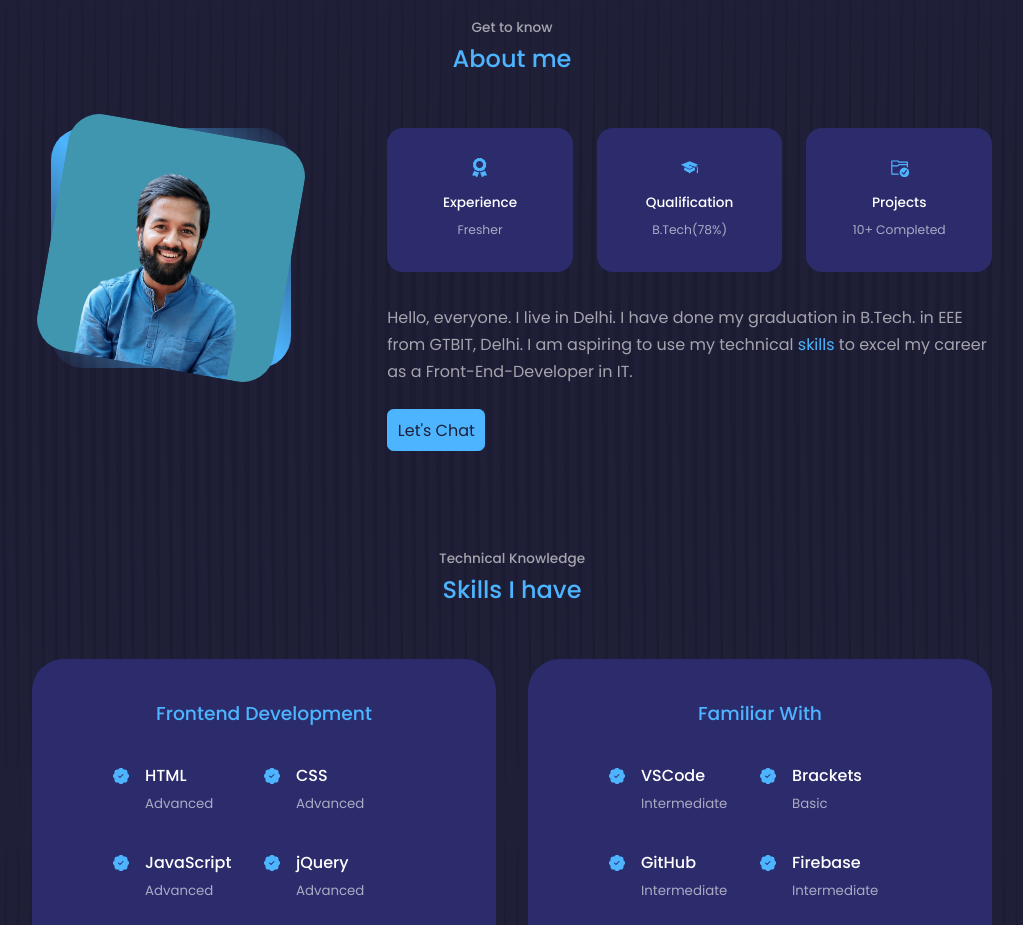
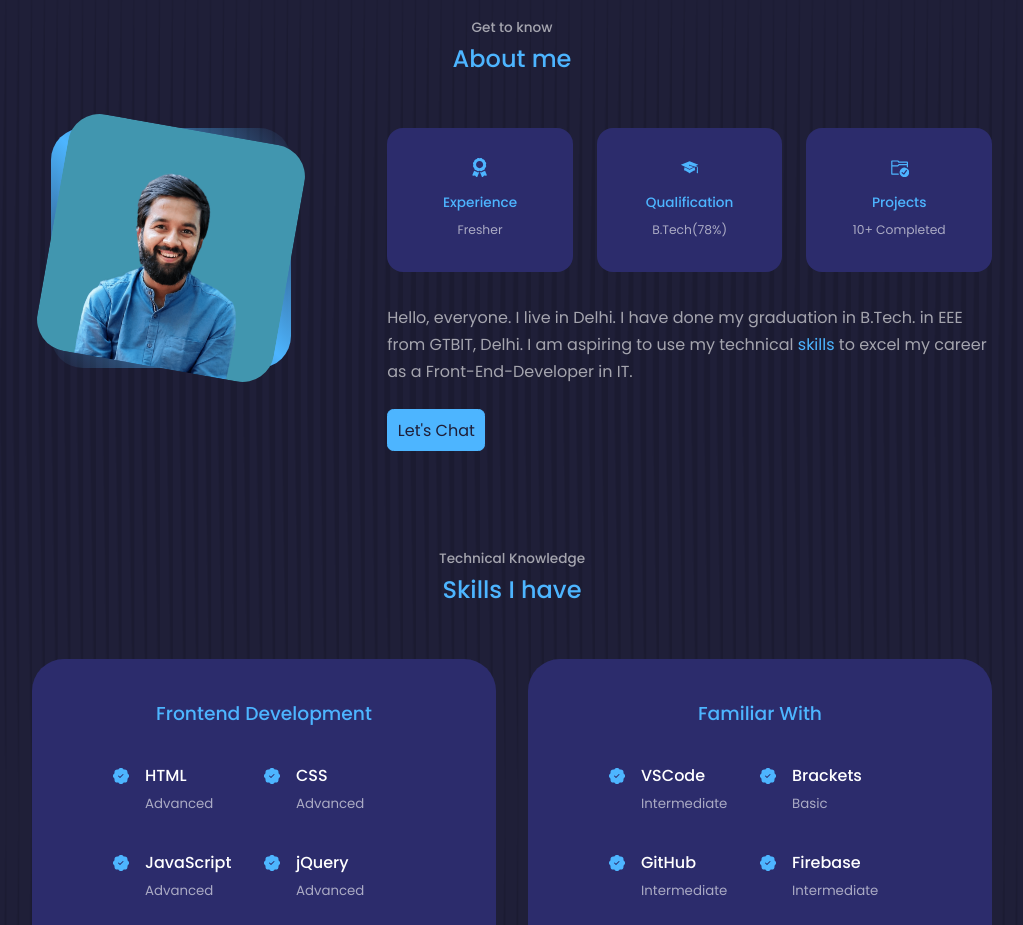
Before and after one commit to ash14ish/My-Portfolio, a React (Create React App) app: page / in a window 1280 px wide. Shown: the part 880-1805 px from the top of the page, without its empty margins (128-1151 px from the left). Built offline with nearby package versions, Linux system fonts and the light colour scheme.

Commit message:
portfolio

```diff
--- a/src/components/About/About.css
+++ b/src/components/About/About.css
@@ -44,13 +44,14 @@
   border-radius: 1rem;
   padding: 1.8rem 1rem;
   text-align: center;
+  scroll-behavior: smooth;
 }
 
 .about__card:hover {
   background: transparent;
   border-color: var(--color-primary-variant);
   transition: var(--transition);
-  cursor: default;
+  cursor: pointer;
 }
 
 .about__icon {
--- a/src/components/About/About.jsx
+++ b/src/components/About/About.jsx
@@ -17,23 +17,23 @@ const About = React.forwardRef((_, ref) => {
 
         <div className="about__content">
           <div className="about__cards">
-            <article className="about__card">
+            <a href="#contact" className="about__card">
               <FaAward className="about__icon" />
               <h5>Experience</h5>
               <small>Fresher</small>
-            </article>
+            </a>
 
-            <article className="about__card">
+            <a href="#skills" className="about__card">
               <GiGraduateCap className="about__icon" />
               <h5>Qualification</h5>
               <small>B.Tech(78%)</small>
-            </article>
+            </a>
 
-            <article className="about__card">
+            <a href="#projects" className="about__card">
               <VscFolderActive className="about__icon" />
               <h5>Projects</h5>
               <small>10+ Completed</small>
-            </article>
+            </a>
           </div>
 
           <p>
```
